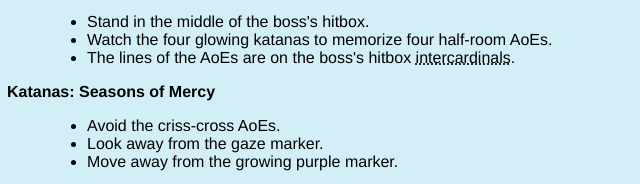
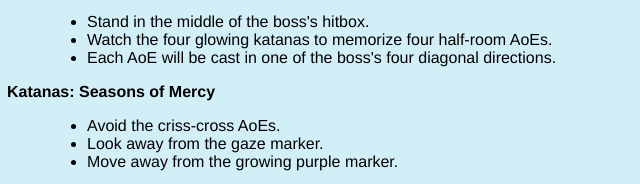
Before and after one commit to nyctef/tldrboss, a plain HTML site: page shb/bzj/delubrum-reginae.html in a window 1280 px wide. Shown: the part 387-571 px from the top of the page, 249-889 px from the left. Drawn offline with Linux system fonts and the light colour scheme.

Commit message:
Try to simplify away from explaining "intercardinals"

```diff
--- a/shb/bzj/delubrum-reginae.html
+++ b/shb/bzj/delubrum-reginae.html
@@ -38,10 +38,8 @@
                 Watch the four glowing katanas to memorize four half-room AoEs.
               </li>
               <li>
-                The lines of the AoEs are on the boss's hitbox
-                <dfn title="Between cardinal directions (ie NE, SE, SW and NW)">
-                  intercardinals</dfn
-                >.
+                Each AoE will be cast in one of the boss's four diagonal
+                directions.
               </li>
             </ul>
           </dd>
```
